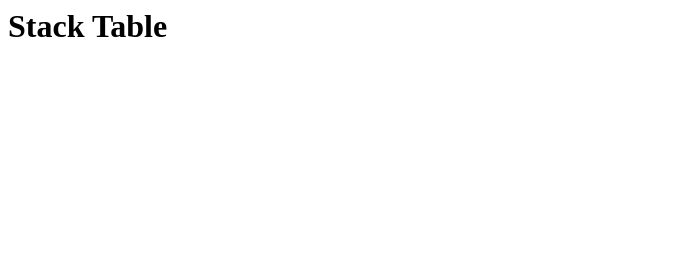
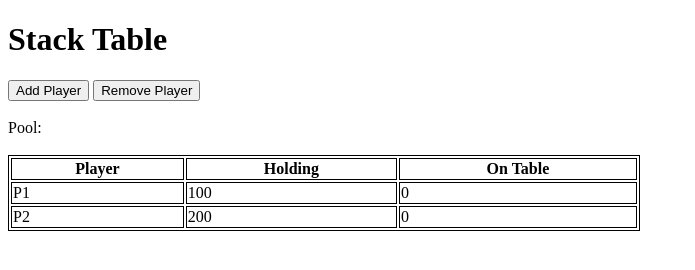
Before and after one commit to HJoey/StackTableWebsite, a plain HTML site: page index.html in a window 1280 px wide. Shown: the whole page, without its empty margins (0-695 px from the left). Drawn offline with Linux system fonts and the light colour scheme.

Commit message:
Add index.html with partial layout.

```diff
--- a/index.html
+++ b/index.html
@@ -1 +1,42 @@
+<!DOCTYPE html>
+<html>
+<head>
+<title>Stack Table</title>
+</head>
+
+<style>
+table, th, td {
+  border:1px solid black;
+}
+</style>
+<body>
+
 <h1>Stack Table</h1>
+<button type="button">Add Player</button>
+<button type="button">Remove Player</button>
+
+<br>
+<br>
+<label id="poolValueLabel">Pool:</label>
+<br>
+<br>
+
+<table style="width:50%">
+  <tr>
+    <th>Player</th>
+    <th>Holding</th>
+    <th>On Table</th>
+  </tr>
+  <tr>
+    <td>P1</td>
+    <td>100</td>
+    <td>0</td>
+  </tr>
+  <tr>
+    <td>P2</td>
+    <td>200</td>
+    <td>0</td>
+  </tr>
+</table>
+</body>
+</html>
```
